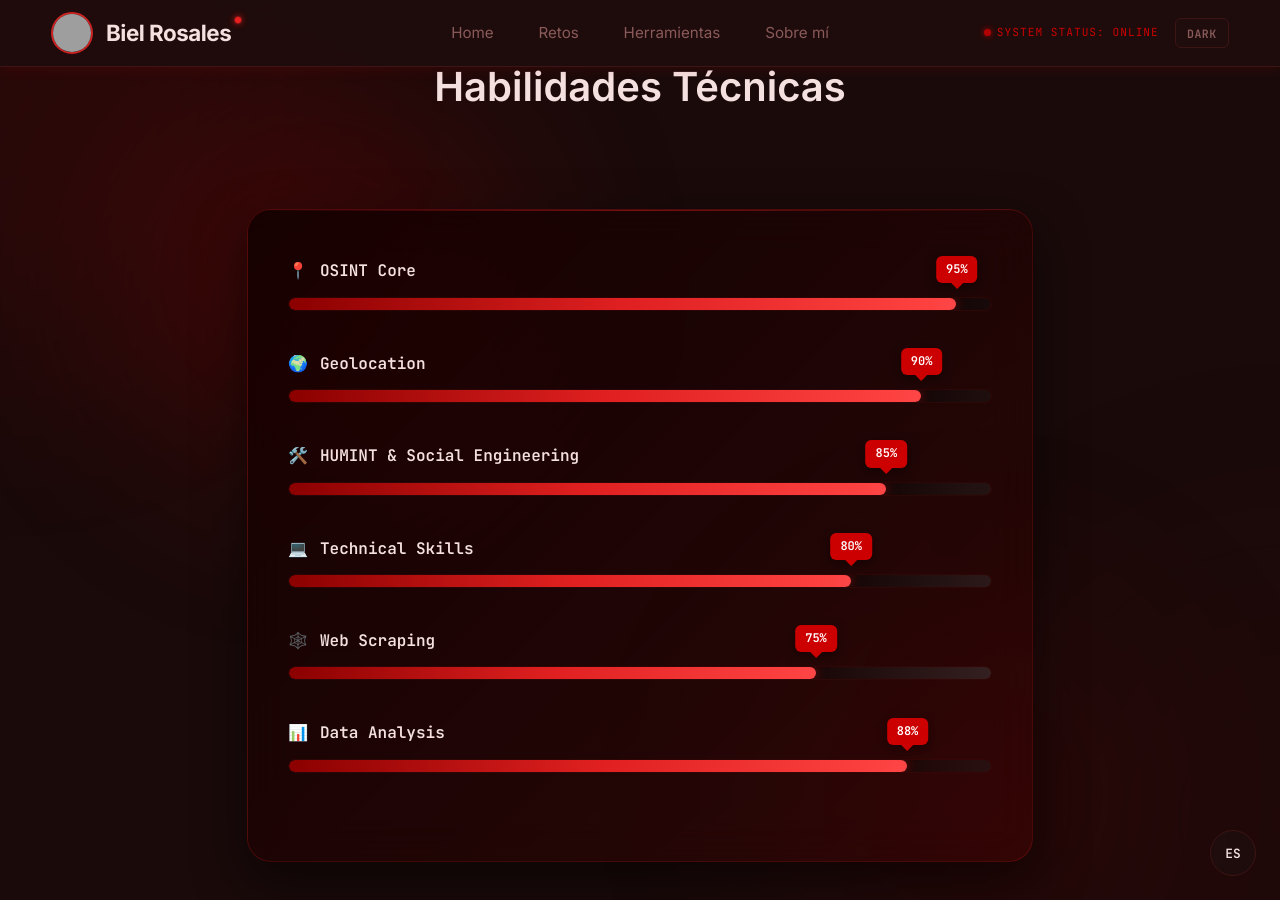
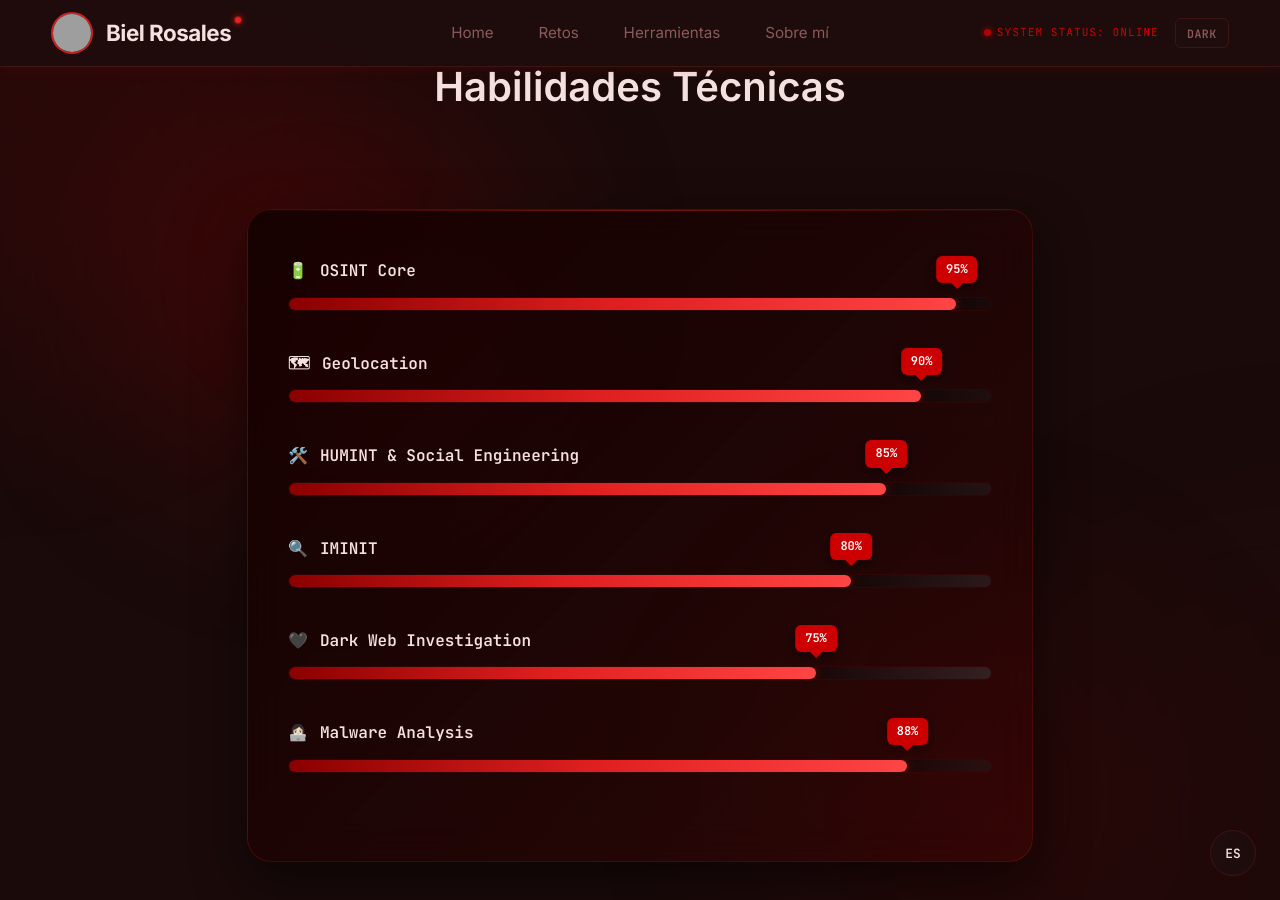
Before and after one commit to kbbaa/kbbaa.github.io, a Jekyll site: the page built from sobre-mi.md, in a window 1280 px wide and 900 px high, scrolled down 1310 px. Built offline with Jekyll 4.4.1, drawn with Linux system fonts in a browser that asks for light colours; grey boxes are pictures that could not be loaded.

Commit message:
Update sobre-mi.md

```diff
--- a/sobre-mi.md
+++ b/sobre-mi.md
@@ -236,7 +236,7 @@ permalink: /sobre-mi/
       <!-- Skill 1 -->
       <div class="skill-item" data-percent="95">
         <div class="skill-info">
-          <span class="skill-name"><span>📍</span> OSINT Core</span>
+          <span class="skill-name"><span>🔋</span> OSINT Core</span>
         </div>
         <div class="progress-bar-container">
           <div class="progress-fill" style="--target-width: 95%;"></div>
@@ -247,7 +247,7 @@ permalink: /sobre-mi/
       <!-- Skill 2 -->
       <div class="skill-item" data-percent="90">
         <div class="skill-info">
-          <span class="skill-name"><span>🌍</span> Geolocation</span>
+          <span class="skill-name"><span>🗺</span> Geolocation</span>
         </div>
         <div class="progress-bar-container">
           <div class="progress-fill" style="--target-width: 90%;"></div>
@@ -269,7 +269,7 @@ permalink: /sobre-mi/
       <!-- Skill 4 -->
       <div class="skill-item" data-percent="80">
         <div class="skill-info">
-          <span class="skill-name"><span>💻</span> Technical Skills</span>
+          <span class="skill-name"><span>🔍</span> IMINIT</span>
         </div>
         <div class="progress-bar-container">
           <div class="progress-fill" style="--target-width: 80%;"></div>
@@ -280,7 +280,7 @@ permalink: /sobre-mi/
       <!-- Skill 5 -->
       <div class="skill-item" data-percent="75">
         <div class="skill-info">
-          <span class="skill-name"><span>🕸️</span> Web Scraping</span>
+          <span class="skill-name"><span>🖤</span>Dark Web Investigation</span>
         </div>
         <div class="progress-bar-container">
           <div class="progress-fill" style="--target-width: 75%;"></div>
@@ -291,7 +291,7 @@ permalink: /sobre-mi/
       <!-- Skill 6 -->
       <div class="skill-item" data-percent="88">
         <div class="skill-info">
-          <span class="skill-name"><span>📊</span> Data Analysis</span>
+          <span class="skill-name"><span>👩🏻‍💻</span> Malware Analysis</span>
         </div>
         <div class="progress-bar-container">
           <div class="progress-fill" style="--target-width: 88%;"></div>
```
